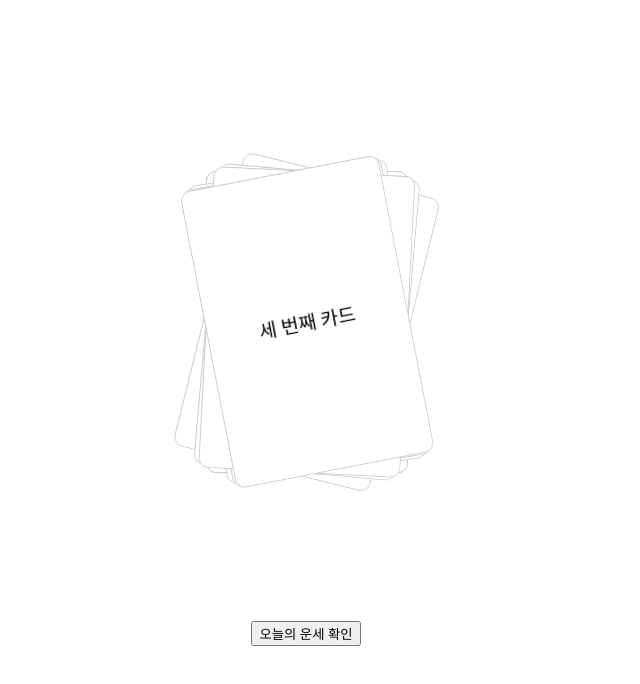
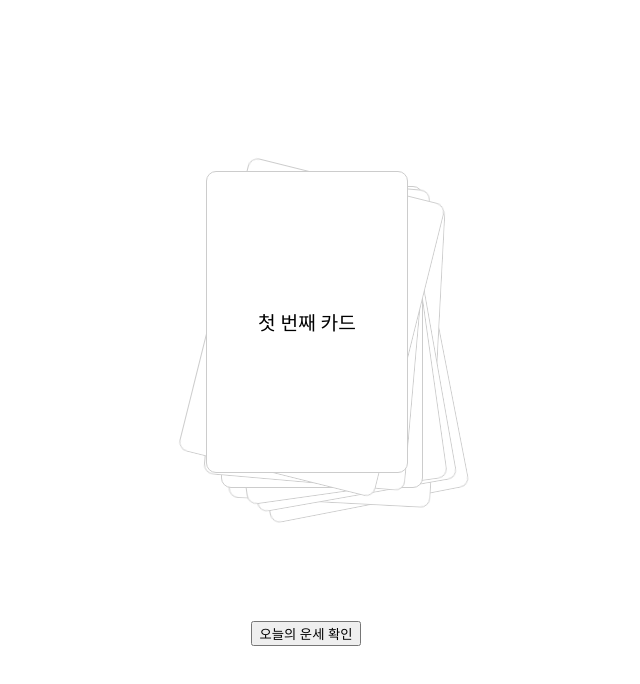
Before and after one commit to reactman704/Todays-fortune, a React (Vite) app: page / in a window 1280 px wide. Shown: the top 684 px of the page, without its empty margins (334-974 px from the left). Built offline with nearby package versions, Linux system fonts and the light colour scheme.

Commit message:
feat: flip card develop

```diff
--- a/src/components/Card.tsx
+++ b/src/components/Card.tsx
@@ -1,28 +1,37 @@
 import { useRef, useState } from "react";
 import "../styles/Card.css";
 
+interface MyCard {
+  id: number;
+  front: string;
+  back: string;
+}
+
 export const Card = () => {
-  interface myCard {
-    id: number;
-    front: string;
-    back: string;
-  }
-  const cards = [
+  const initialCards: MyCard[] = [
     { id: 1, front: "첫 번째 카드", back: "첫 번째 카드의 뒷면" },
     { id: 2, front: "두 번째 카드", back: "두 번째 카드의 뒷면" },
     { id: 3, front: "세 번째 카드", back: "세 번째 카드의 뒷면" },
-    { id: 4, front: "세 번째 카드", back: "세 번째 카드의 뒷면" },
-    { id: 5, front: "세 번째 카드", back: "세 번째 카드의 뒷면" },
-    { id: 6, front: "세 번째 카드", back: "세 번째 카드의 뒷면" },
-    { id: 7, front: "세 번째 카드", back: "세 번째 카드의 뒷면" },
-    { id: 8, front: "세 번째 카드", back: "세 번째 카드의 뒷면" },
+    { id: 4, front: "네 번째 카드", back: "네 번째 카드의 뒷면" },
+    { id: 5, front: "다섯 번째 카드", back: "다섯 번째 카드의 뒷면" },
+    { id: 6, front: "여섯 번째 카드", back: "여섯 번째 카드의 뒷면" },
+    { id: 7, front: "일곱 번째 카드", back: "일곱 번째 카드의 뒷면" },
+    { id: 8, front: "여덟 번째 카드", back: "여덟 번째 카드의 뒷면" },
   ];
 
+  const [cardsState, setCardsState] = useState<MyCard[]>(initialCards);
   const [isAlign, setIsAlign] = useState(false);
+  const [flippedId, setFlippedId] = useState<number | null>(null);
 
-  const [card, setCard] = useState(cards);
+  const [isShuffling, setIsShuffling] = useState(false);
 
-  const shuffleArray = (array: myCard[]) => {
+  // 카드 초기 회전 각도
+  const anglesRef = useRef(
+    initialCards.map(() => Math.floor(Math.random() * 30 - 15))
+  );
+
+  // Fisher-Yates 배열 섞기
+  const shuffleArray = (array: MyCard[]): MyCard[] => {
     const newArr = [...array];
     for (let i = newArr.length - 1; i > 0; i--) {
       const j = Math.floor(Math.random() * (i + 1));
@@ -31,39 +40,57 @@ export const Card = () => {
     return newArr;
   };
 
+  // 셔플 + 플립
   const onShuffle = () => {
-    const shuffled = shuffleArray(cards);
-    setCard(shuffled);
-    console.log(shuffled);
+    let count = 0;
+    const maxCount = 20;
+    const interval = setInterval(() => {
+      setCardsState((prev) => {
+        const shuffled = shuffleArray(prev);
+        count++;
+        if (count > maxCount) {
+          clearInterval(interval);
+          setTimeout(() => {
+            setFlippedId(shuffled[0].id); // 셔플 끝나면 맨 위 카드 뒤집기
+            console.log("선택된 카드:", shuffled[0]);
+            setIsShuffling(false);
+          }, 500);
+        }
+        return shuffled;
+      });
+    }, 100);
   };
 
-  const anglesRef = useRef(
-    cards.map(() => Math.floor(Math.random() * 30 - 15))
-  );
   const onClicked = () => {
+    setFlippedId(null);
     setIsAlign(true);
+    setIsShuffling(true); // 셔플 시작
     onShuffle();
   };
+
   return (
     <div className="card-wrap">
-      <div>
-        <button onClick={onClicked} disabled={!isAlign ? false : true}>
-          오늘의 운세 확인
-        </button>
-      </div>
+      <button onClick={onClicked} disabled={isShuffling}>
+        오늘의 운세 확인
+      </button>
 
       <div className="card-stack">
-        {cards.map((card, index) => (
+        {cardsState.map((c, index) => (
           <div
-            key={card.id}
-            className={`card ${cards[index].id}`}
+            key={c.id}
+            className={`card ${flippedId === c.id ? "flipped" : ""}`}
             style={{
               transform: `rotate(${isAlign ? 0 : anglesRef.current[index]}deg)`,
-            }} // 겹치는 효과
+              top: `${index * 5}px`,
+              left: `${index * 5}px`,
+              transition:
+                "transform 0.3s ease-in-out, top 0.3s ease, left 0.3s ease",
+              zIndex: cardsState.length - index,
+            }}
           >
             <div className="card-inner">
-              <div className="card-front card-child">{card.front}</div>
-              <div className="card-back card-child">{card.back}</div>
+              <div className="card-front card-child">{c.front}</div>
+              <div className="card-back card-child">{c.back}</div>
             </div>
           </div>
         ))}
```
